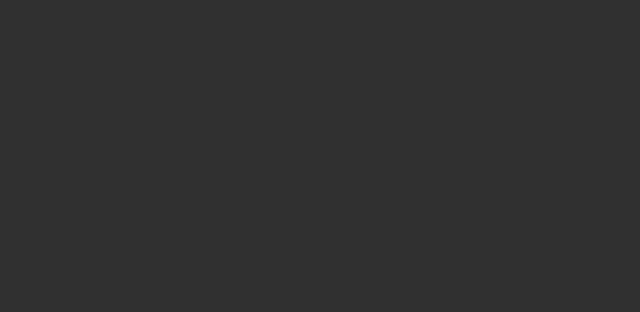
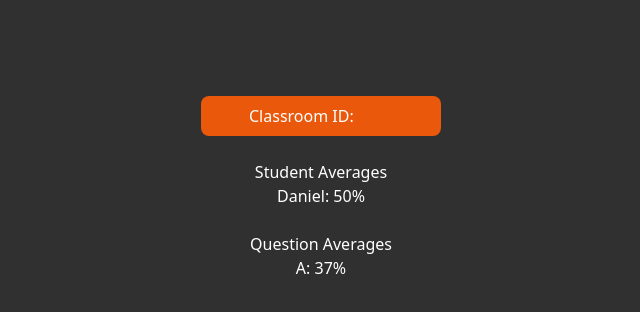
Before and after one commit to leu/aslhack, a Next.js app: page /teacher/stats in a window 1280 px wide. Shown: the top 312 px of the page, without its empty margins (319-959 px from the left). Built offline with nearby package versions, Linux system fonts and the light colour scheme.

Commit message:
Create a template teacher stats page

```diff
--- a/src/pages/teacher/stats.tsx
+++ b/src/pages/teacher/stats.tsx
@@ -1,6 +1,32 @@
+import { useEffect, useState } from "react";
+
 export default function Stats() {
+    const [studentAverage, setStudentAverage]: any = useState([]);
+    const [questionAverage, setQuestionAverage]: any = useState([]);
+
+    function updateStats() {
+        const newStudentAverage = [{student: "Daniel", score: 50}]
+        setStudentAverage(newStudentAverage);
+
+        const newQuestionAverage = [{question: "A", score: 37}]
+        setQuestionAverage(newQuestionAverage);
+    }
+
+    useEffect(() => {
+        updateStats()
+    }, [])
+
     return (
       <main className={`flex min-h-screen flex-col items-center p-24`}>
+        <div className="bg-orange-600 py-2 px-12 w-60 rounded-lg">Classroom ID: {localStorage.getItem("code")}</div>
+        <div className="mt-6">Student Averages</div>
+        {studentAverage.map((studentAvg: { student: string; score: string; }) => (
+            <div>{studentAvg.student + ": " + studentAvg.score + "%"}</div>
+        ))}
+        <div className="mt-6">Question Averages</div>
+        {questionAverage.map((questionAvg: { question: string; score: string; }) => (
+            questionAvg.question + ": " + questionAvg.score + "%"
+        ))}
       </main>
   );
 }
```
